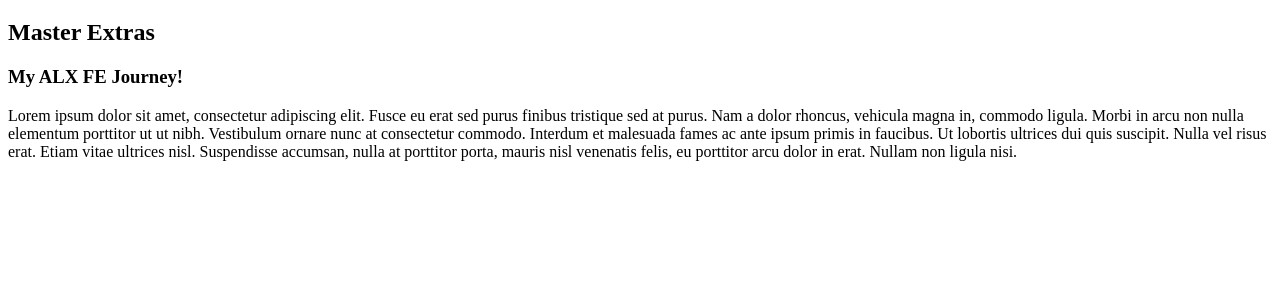
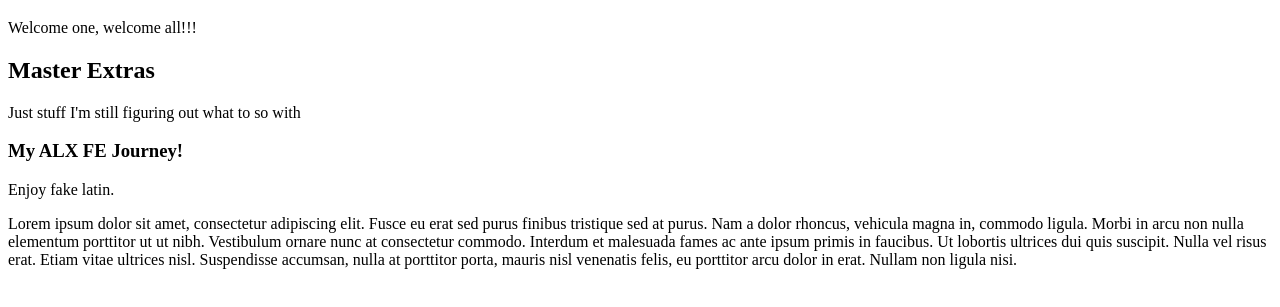
Before and after one commit to damilareajisafe/My_First_Portfolio, a plain HTML site: page html_basic/index.html in a window 1280 px wide. Shown: the part 103-410 px from the top of the page. Drawn offline with Linux system fonts and the light colour scheme.

Commit message:
modify index.html

```diff
--- a/html_basic/index.html
+++ b/html_basic/index.html
@@ -10,8 +10,15 @@
         <img src="https://i.ibb.co/gTDZZT8/ALX-Logo-07.png" alt="ALX logo" width="40">
     </a>
     <h1>Master's page</h1>
+    <p>
+        Welcome one, welcome all!!!
+    </p>
     <h2>Master Extras</h2>
+    <p>Just stuff I'm still figuring out what to so with</p>
     <h3>My ALX FE Journey!</h3>
+    <p>
+        Enjoy fake latin.
+    </p>
     <p>
         Lorem ipsum dolor sit amet, consectetur adipiscing elit. Fusce eu erat sed purus finibus tristique sed at purus. Nam a dolor rhoncus, vehicula magna in, commodo ligula. Morbi in arcu non nulla elementum porttitor ut ut nibh. Vestibulum ornare nunc at consectetur commodo. Interdum et malesuada fames ac ante ipsum primis in faucibus. Ut lobortis ultrices dui quis suscipit. Nulla vel risus erat. Etiam vitae ultrices nisl. Suspendisse accumsan, nulla at porttitor porta, mauris nisl venenatis felis, eu porttitor arcu dolor in erat. Nullam non ligula nisi.
     </p>
```
